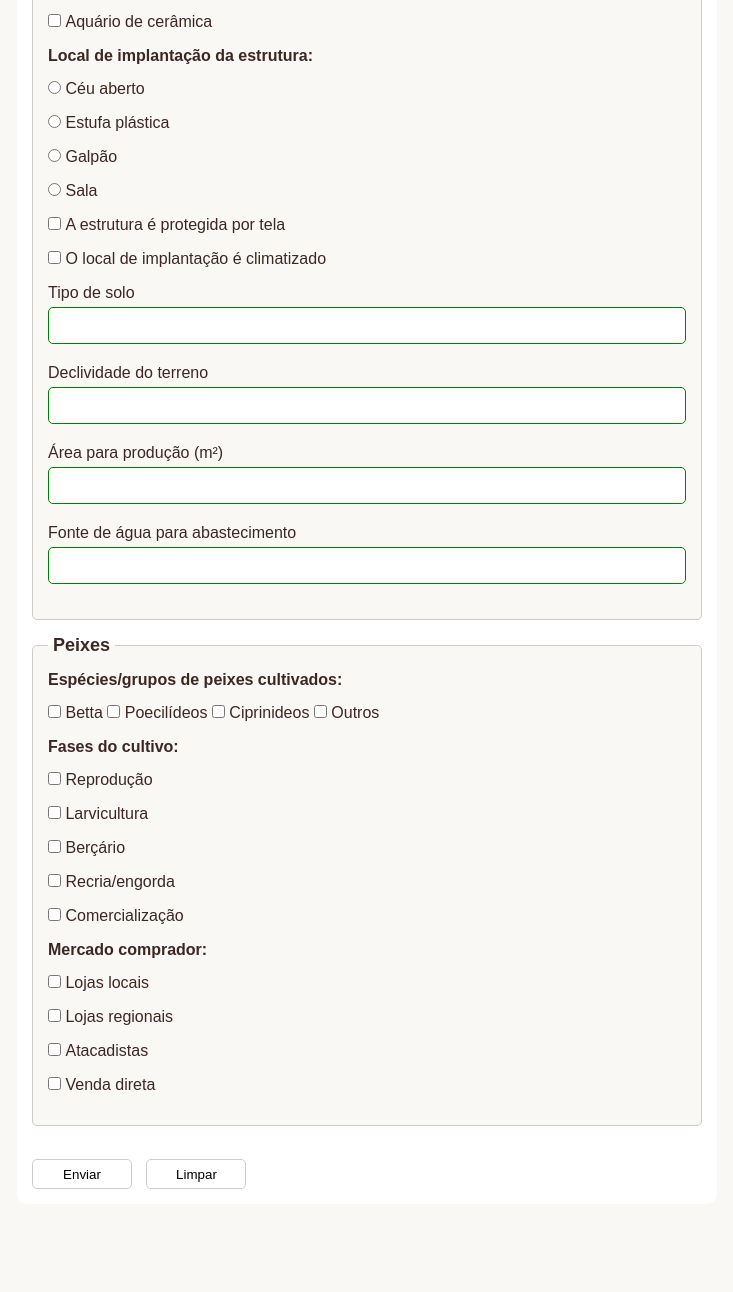
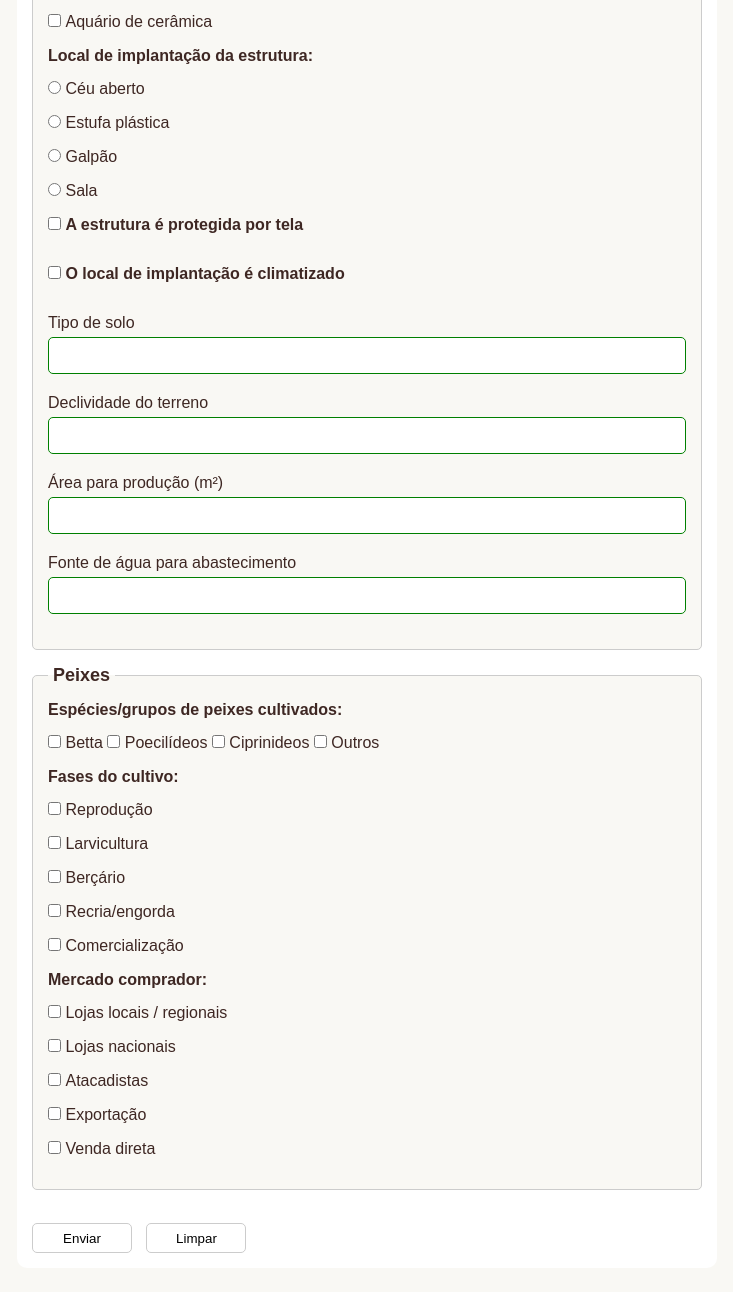
Before and after one commit to marceloStauffer/gespo, a plain HTML site: page producao.html in a window 1280 px wide. Shown: the part 959-2251 px from the top of the page, without its empty margins (273-1006 px from the left). Drawn offline with Linux system fonts and the light colour scheme.

Commit message:
ajustes form producao

```diff
--- a/producao.html
+++ b/producao.html
@@ -99,12 +99,16 @@
                 <input id="sala" type="radio" name="implantEstrutura" value="sala">
                 <label for="sala">Sala</label>
                 <br>
+                <p>
                 <input id="protTela" type="checkbox" name="implantProtTela" value="protTela">
                 <label for="protTela">A estrutura é protegida por tela</label>
                 <br>
+                </p>
+                <p>
                 <input id="climatizado" type="checkbox" name="implantClimatizado" value="climatizado">
                 <label for="climatizado">O local de implantação é climatizado</label>
                 <br>
+                </p>
                 <label for="tipoSolo">Tipo de solo</label>
                 <input id="tipoSolo" type="text" name="implantTipoSolo">
                 <br>
@@ -152,13 +156,16 @@
 
                 <p>Mercado comprador:</p>
                 <input id="lojasLocais" type="checkbox" name="mercadoComprador" value="lojasLocais">
-                <label for="lojasLocais">Lojas locais</label>
+                <label for="lojasLocais">Lojas locais / regionais</label>
                 <br>
-                <input id="lojasRegionais" type="checkbox" name="mercadoComprador" value="lojasRegionais">
-                <label for="lojasRegionais">Lojas regionais</label>
+                <input id="lojasNacionais" type="checkbox" name="mercadoComprador" value="lojasNacionais">
+                <label for="lojasNacionais">Lojas nacionais</label>
                 <br>
                 <input id="atacadistas" type="checkbox" name="mercadoComprador" value="atacadistas">
                 <label for="atacadistas">Atacadistas</label>
+                <br>
+                <input id="export" type="checkbox" name="mercadoComprador" value="export">
+                <label for="export">Exportação</label>
                 <br>
                 <input id="vendaDireta" type="checkbox" name="mercadoComprador" value="vendaDireta">
                 <label for="vendaDireta">Venda direta</label>
```
